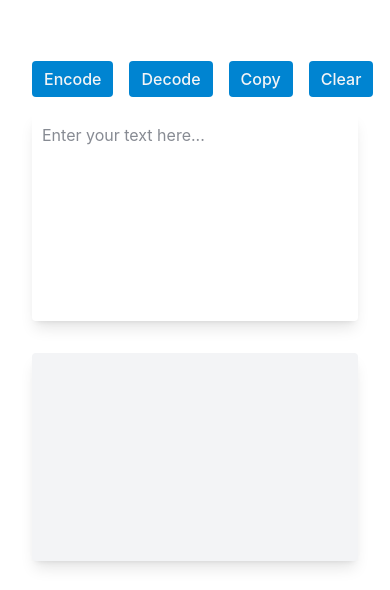
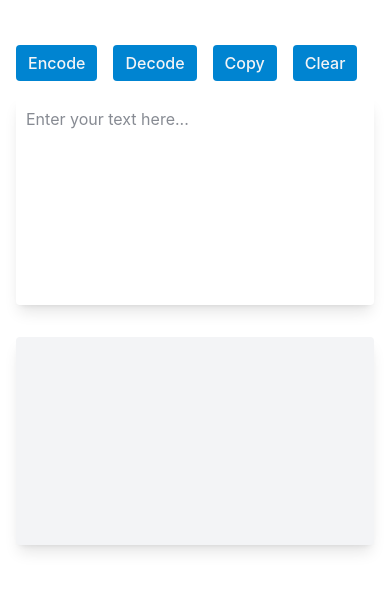
Before and after one commit to blueorionn/url-encoder-decoder, a website built with Vite: page index.html in a window 390 px wide. Shown: the part 143-733 px from the top of the page. Built offline with nearby package versions, Linux system fonts and the light colour scheme.

Commit message:
adjusted padding for buttons

```diff
--- a/index.html
+++ b/index.html
@@ -33,7 +33,7 @@
           URL Encoder/Decoder
         </h1>
       </section>
-      <section class="max-w-7xl mx-auto p-8 lg:p-16">
+      <section class="max-w-7xl mx-auto p-4 lg:p-16">
         <div class="my-4 lg:my-8 w-full flex gap-4">
           <button
             type="button"
```
